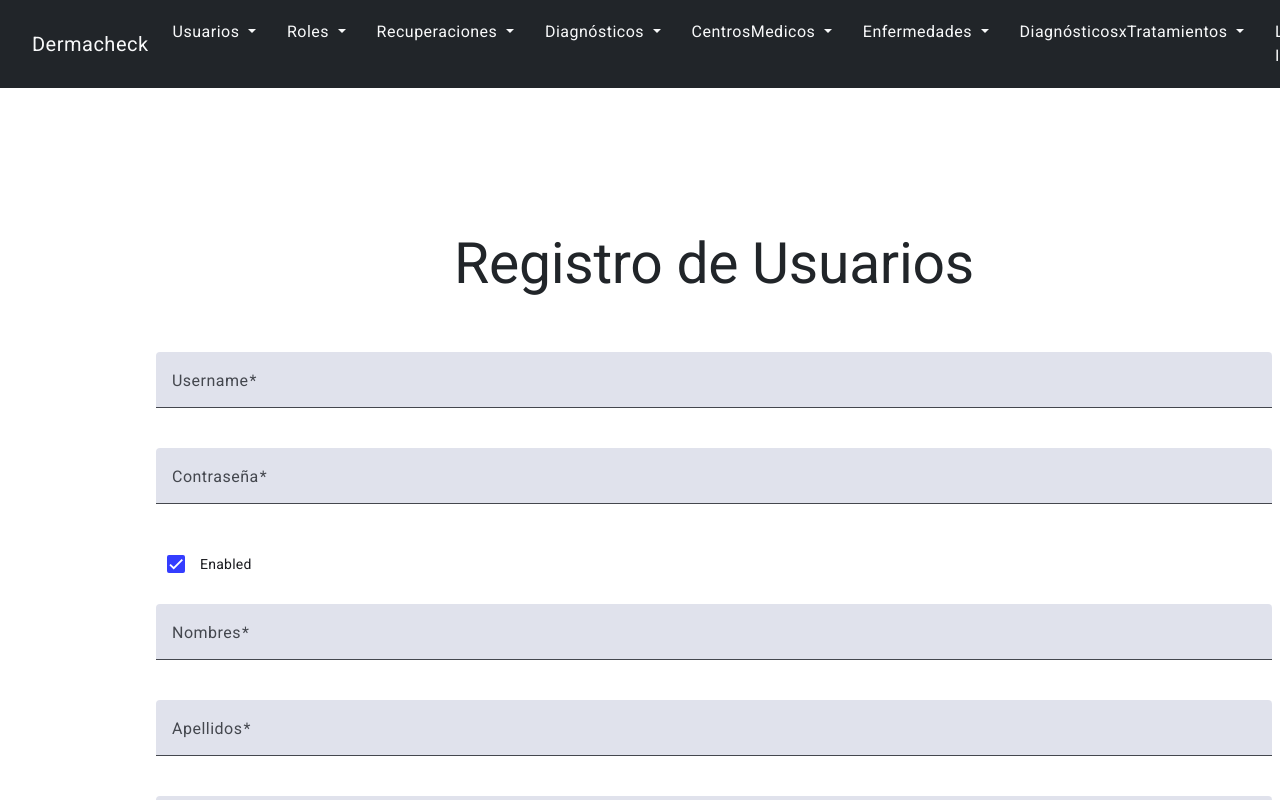
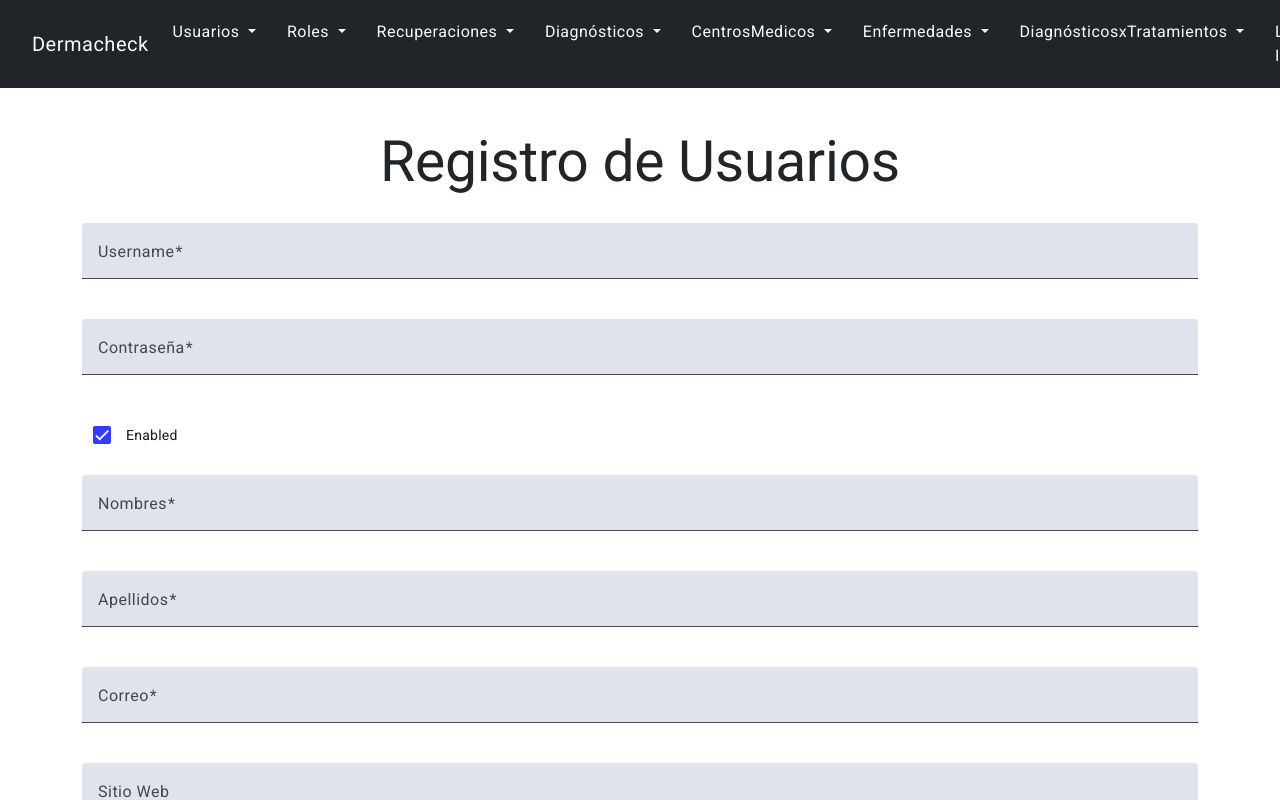
Before and after one commit to alx-2023/DermaCheckFront, an Angular app: page /usuarios/insertar in a window 1280 px wide. Shown: the top 800 px of the page. Built offline with nearby package versions, Linux system fonts and the light colour scheme; no server answers.

Commit message:
Modificacion service enfermedad

```diff
--- a/src/app/components/usuario/creaeditausuarios/creaeditausuarios.component.html
+++ b/src/app/components/usuario/creaeditausuarios/creaeditausuarios.component.html
@@ -1,5 +1,5 @@
-<div class="container" style="text-align: center; margin: 10%">
-  <div style="margin: 5%">
+<div class="container" style="text-align: center; display: block;">
+  <div style="margin: 2%">
     <h1>Registro de Usuarios</h1>
   </div>
   <div>
--- a/src/app/components/usuario/listarusuario/listarusuario.component.ts
+++ b/src/app/components/usuario/listarusuario/listarusuario.component.ts
@@ -1,4 +1,4 @@
-import { Component, NgModule, OnInit, ViewChild } from '@angular/core';
+import { Component, OnInit, ViewChild } from '@angular/core';
 import { Usuario } from '../../../models/Usuario';
 import { MatPaginator, PageEvent } from '@angular/material/paginator';
 import { UsuarioService } from '../../../services/usuario.service';
--- a/src/app/services/enfermedad.service.ts
+++ b/src/app/services/enfermedad.service.ts
@@ -33,6 +33,6 @@ export class EnfermedadService {
     return this.http.get<Enfermedad>(`${this.url}/${id}`);
   }
   update(enfermedad: Enfermedad) {
-    return this.http.put(this.url, enfermedad);
+    return this.http.patch(this.url, enfermedad);
   }
 }
```
